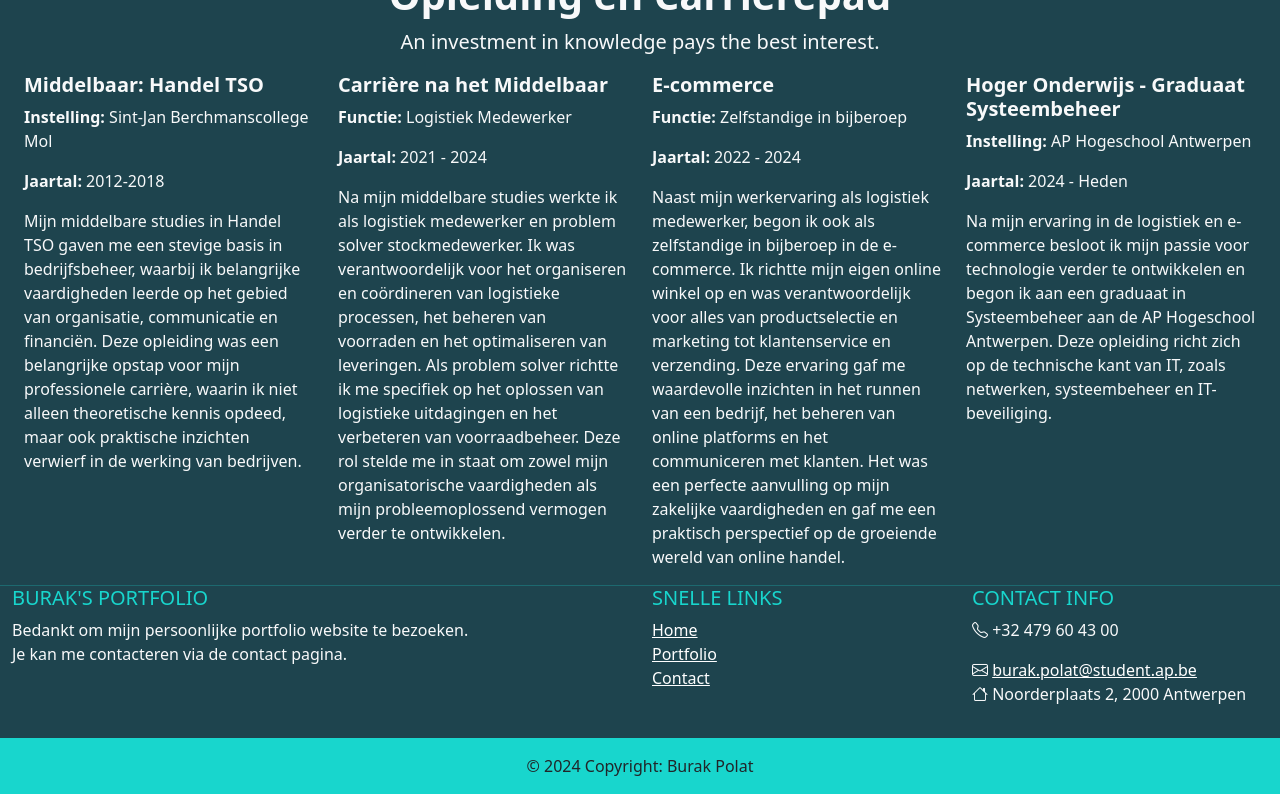
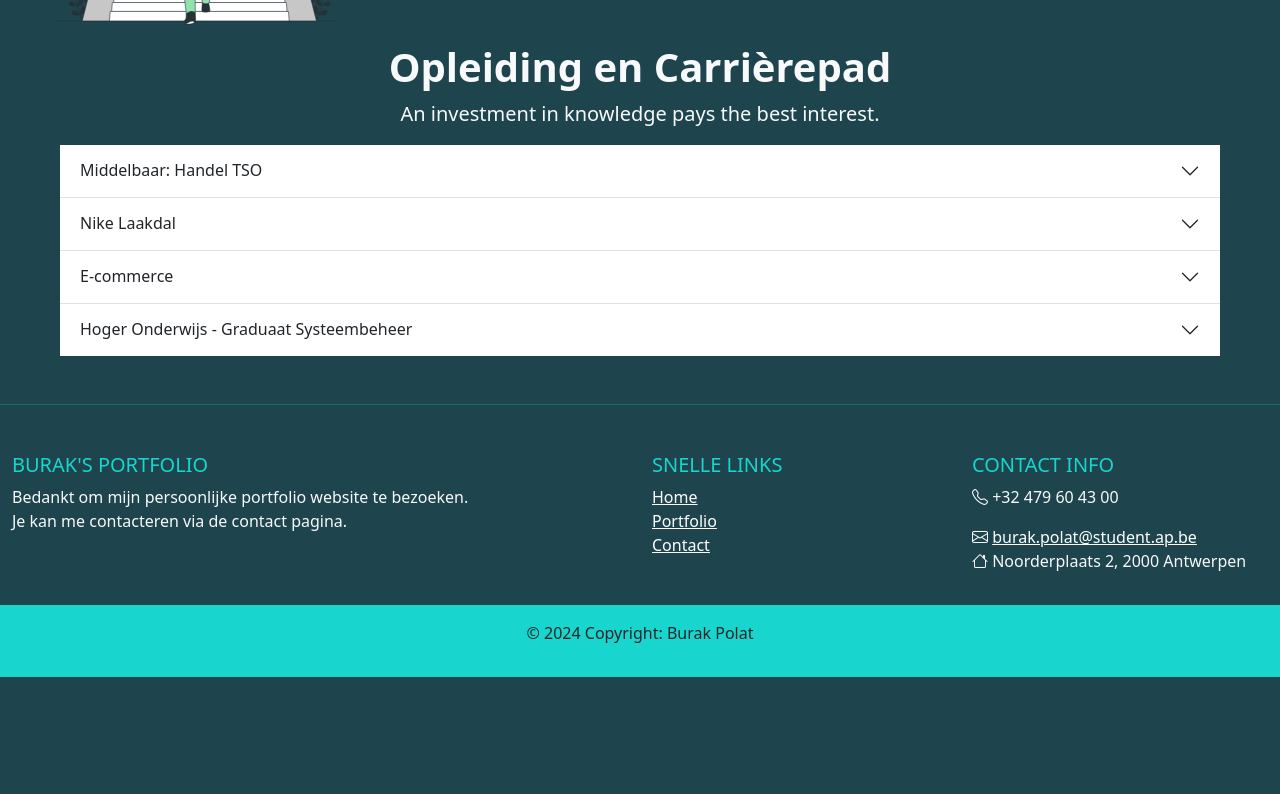
Before and after one commit to bpolattt/portfolio, a plain HTML site: page index.html in a window 1280 px wide. Shown: the part 905-1699 px from the top of the page. After the commit the page ends 1582 px from the top, so only its background shows below. Drawn offline with nearby package versions, Linux system fonts and the light colour scheme.

Commit message:
accordionToegevoegd

```diff
--- a/index.html
+++ b/index.html
@@ -25,7 +25,7 @@
 <body class="donker">
 
   <nav class="navbar navbar-expand-md bg-info-subtle container-fluid">
-    <a class="navbar-brand" href="#"><img src="assets/images/Logo_portfolio_website-transparant.png" height="150px">
+    <a class="navbar-brand" href="index.html"><img src="assets/images/Logo_portfolio_website-transparant.png" height="150px">
     </a>
     <button class="navbar-toggler" type="button" data-bs-toggle="collapse" data-bs-target="#navbarSupportedContent" aria-controls="navbarSupportedContent" aria-expanded="false" aria-label="Toggle navigation">
       <span class="navbar-toggler-icon"></span>
@@ -58,7 +58,7 @@
 <header>
 
 </header>
-<main class="container-fluid text-light ">
+<main class="container-fluid text-light p-5">
   <section class="row" id="info">
     <article class="col-md-8 mt-5">
       <h1 class="text-center">Burak Polat, <br>uw systeem- en netwerkbeheerder, <br>aangenaam.</h1>
@@ -93,40 +93,53 @@
     </header>
 
     <div class="row ">
-      <!-- Opleiding 1 -->
-      <article class="col-md-3">
-        <h3 class="fs-5 fw-bold">Middelbaar: Handel TSO</h3>
-        <p><strong>Instelling:</strong> Sint-Jan Berchmanscollege Mol</p>
-        <p><strong>Jaartal:</strong> 2012-2018</p>
-        <p>Mijn middelbare studies in Handel TSO gaven me een stevige basis in bedrijfsbeheer, waarbij ik belangrijke vaardigheden leerde op het gebied van organisatie, communicatie en financiën. Deze opleiding was een belangrijke opstap voor mijn professionele carrière, waarin ik niet alleen theoretische kennis opdeed, maar ook praktische inzichten verwierf in de werking van bedrijven.</p>
-      </article>
-
-      <!-- Opleiding 2 -->
-      <article class="col-md-3">
-        <h3 class="fs-5 fw-bold">Carrière na het Middelbaar</h3>
-        <p><strong>Functie:</strong> Logistiek Medewerker</p>
-        <p><strong>Jaartal:</strong> 2021 - 2024</p>
-        <p>Na mijn middelbare studies werkte ik als logistiek medewerker en problem solver stockmedewerker. Ik was verantwoordelijk voor het organiseren en coördineren van logistieke processen, het beheren van voorraden en het optimaliseren van leveringen. Als problem solver richtte ik me specifiek op het oplossen van logistieke uitdagingen en het verbeteren van voorraadbeheer. Deze rol stelde me in staat om zowel mijn organisatorische vaardigheden als mijn probleemoplossend vermogen verder te ontwikkelen.</p>
-      </article>
-
-      <article class="col-md-3">
-        <h3 class="fs-5 fw-bold">E-commerce</h3>
-        <p><strong>Functie:</strong> Zelfstandige in bijberoep</p>
-        <p><strong>Jaartal:</strong> 2022 - 2024</p>
-        <p>Naast mijn werkervaring als logistiek medewerker, begon ik ook als zelfstandige in bijberoep in de e-commerce. Ik richtte mijn eigen online winkel op en was verantwoordelijk voor alles van productselectie en marketing tot klantenservice en verzending. Deze ervaring gaf me waardevolle inzichten in het runnen van een bedrijf, het beheren van online platforms en het communiceren met klanten. Het was een perfecte aanvulling op mijn zakelijke vaardigheden en gaf me een praktisch perspectief op de groeiende wereld van online handel.</p>
-      </article>
-
-      <article class="col-md-3">
-        <h3 class="fs-5 fw-bold">Hoger Onderwijs - Graduaat Systeembeheer</h3>
-        <p><strong>Instelling:</strong> AP Hogeschool Antwerpen</p>
-        <p><strong>Jaartal:</strong> 2024 - Heden</p>
-        <p>Na mijn ervaring in de logistiek en e-commerce besloot ik mijn passie voor technologie verder te ontwikkelen en begon ik aan een graduaat in Systeembeheer aan de AP Hogeschool Antwerpen. Deze opleiding richt zich op de technische kant van IT, zoals netwerken, systeembeheer en IT-beveiliging.</p>
-      </article>
+      <div class="accordion accordion-flush" id="accordionFlushExample">
+        <div class="accordion-item">
+          <h2 class="accordion-header">
+            <button class="accordion-button collapsed" type="button" data-bs-toggle="collapse" data-bs-target="#flush-collapseOne" aria-expanded="false" aria-controls="flush-collapseOne">
+              Middelbaar: Handel TSO
+            </button>
+          </h2>
+          <div id="flush-collapseOne" class="accordion-collapse collapse" data-bs-parent="#accordionFlushExample">
+            <div class="accordion-body"><strong>Instelling:</strong> Sint-Jan Berchmanscollege Mol <br><strong>Jaartal:</strong> 2012-2018 <br>Mijn middelbare studies in Handel TSO gaven me een stevige basis in bedrijfsbeheer, waarbij ik belangrijke vaardigheden leerde op het gebied van organisatie, communicatie en financiën. Deze opleiding was een belangrijke opstap voor mijn professionele carrière, waarin ik niet alleen theoretische kennis opdeed, maar ook praktische inzichten verwierf in de werking van bedrijven.</div>
+          </div>
+        </div>
+        <div class="accordion-item">
+          <h2 class="accordion-header">
+            <button class="accordion-button collapsed" type="button" data-bs-toggle="collapse" data-bs-target="#flush-collapseTwo" aria-expanded="false" aria-controls="flush-collapseTwo">
+              Nike Laakdal
+            </button>
+          </h2>
+          <div id="flush-collapseTwo" class="accordion-collapse collapse" data-bs-parent="#accordionFlushExample">
+            <div class="accordion-body"><strong>Functie:</strong> Logistiek Medewerker <br> <strong>Jaartal:</strong> 2019 - 2024 <br> Na mijn middelbare studies werkte ik als logistiek medewerker en problem solver stockmedewerker. Ik was verantwoordelijk voor het organiseren en coördineren van logistieke processen, het beheren van voorraden en het optimaliseren van leveringen. Als problem solver richtte ik me specifiek op het oplossen van logistieke uitdagingen en het verbeteren van voorraadbeheer. Deze rol stelde me in staat om zowel mijn organisatorische vaardigheden als mijn probleemoplossend vermogen verder te ontwikkelen.</div>
+          </div>
+        </div>
+        <div class="accordion-item">
+          <h2 class="accordion-header">
+            <button class="accordion-button collapsed" type="button" data-bs-toggle="collapse" data-bs-target="#flush-collapseThree" aria-expanded="false" aria-controls="flush-collapseThree">
+              E-commerce
+            </button>
+          </h2>
+          <div id="flush-collapseThree" class="accordion-collapse collapse" data-bs-parent="#accordionFlushExample">
+            <div class="accordion-body"><strong>Functie:</strong> Zelfstandige in bijberoep <br> <strong>Jaartal:</strong> 2022 - 2024 <br> Naast mijn werkervaring als logistiek medewerker, begon ik ook als zelfstandige in bijberoep in de e-commerce. Ik richtte mijn eigen online winkel op en was verantwoordelijk voor alles van productselectie en marketing tot klantenservice en verzending. Deze ervaring gaf me waardevolle inzichten in het runnen van een bedrijf, het beheren van online platforms en het communiceren met klanten. Het was een perfecte aanvulling op mijn zakelijke vaardigheden en gaf me een praktisch perspectief op de groeiende wereld van online handel.</div>
+          </div>
+        </div>
+        <div class="accordion-item">
+          <h2 class="accordion-header">
+            <button class="accordion-button collapsed" type="button" data-bs-toggle="collapse" data-bs-target="#flush-collapseFour" aria-expanded="false" aria-controls="flush-collapseFour">
+              Hoger Onderwijs - Graduaat Systeembeheer
+            </button>
+          </h2>
+          <div id="flush-collapseFour" class="accordion-collapse collapse" data-bs-parent="#accordionFlushExample">
+            <div class="accordion-body"><strong>Instelling:</strong> AP Hogeschool Antwerpen. <br><strong>Jaartal:</strong> 2024 - Heden <br>Na mijn ervaring in de logistiek en e-commerce besloot ik mijn passie voor technologie verder te ontwikkelen en begon ik aan een graduaat in Systeembeheer aan de AP Hogeschool Antwerpen. Deze opleiding richt zich op de technische kant van IT, zoals netwerken, systeembeheer en IT-beveiliging.</div>
+          </div>
+        </div>
+      </div>
       </div>
   </section>
 </main>
 <hr>
-<footer class="text-light donker container-fluid">
+<footer class="text-light donker container-fluid mt-5">
   <div class="row">
     <section class="col-lg-6 col-md-12">
       <h5 class="text-uppercase tekstkleur-licht">Burak's Portfolio</h5>
@@ -165,7 +178,7 @@
           Noorderplaats 2, 2000 Antwerpen</p>
         </li>
     </section>
-    <section class="text-center pt-3 licht text-dark">
+    <section class="text-center p-3 licht text-dark">
       <p>&copy; 2024 Copyright: Burak Polat</p>
 
     </section>
```
